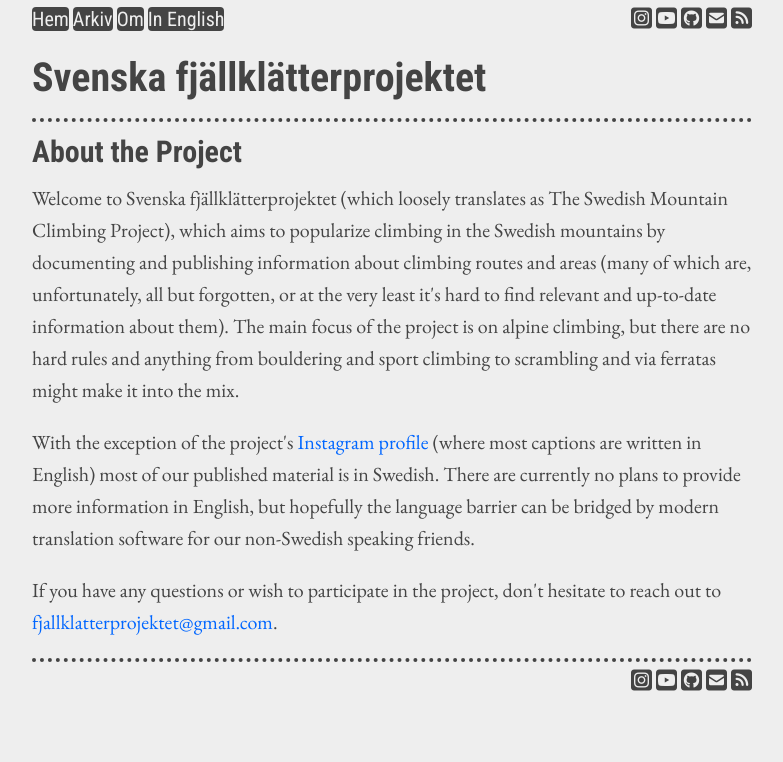
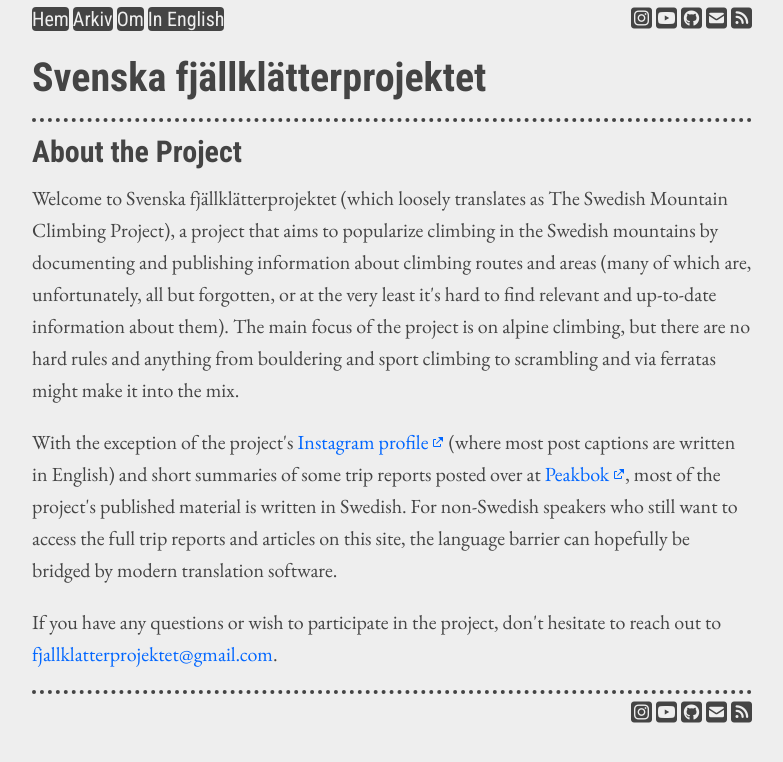
Before and after one commit to fjallklatterprojektet/fjallklatterprojektet.github.io, a Jekyll site: the page built from in_english.html, in a window 1280 px wide. Shown: the top 762 px of the page, without its empty margins (248-1031 px from the left). Built offline with Jekyll 4.4.1, drawn with Linux system fonts in a browser that asks for light colours.

Commit message:
Update In English page

```diff
--- a/in_english.html
+++ b/in_english.html
@@ -5,8 +5,8 @@ title: In English - Svenska fjällklätter&shy;projektet
 
 <h2>About the Project</h2>
 
-<p>Welcome to Svenska fjällklätterprojektet (which loosely translates as The Swedish Mountain Climbing Project), which aims to popularize climbing in the Swedish mountains by documenting and publishing information about climbing routes and areas (many of which are, unfortunately, all but forgotten, or at the very least it's hard to find relevant and up-to-date information about them). The main focus of the project is on alpine climbing, but there are no hard rules and anything from bouldering and sport climbing to scrambling and via ferratas might make it into the mix.</p>
+<p>Welcome to Svenska fjällklätterprojektet (which loosely translates as The Swedish Mountain Climbing Project), a project that aims to popularize climbing in the Swedish mountains by documenting and publishing information about climbing routes and areas (many of which are, unfortunately, all but forgotten, or at the very least it's hard to find relevant and up-to-date information about them). The main focus of the project is on alpine climbing, but there are no hard rules and anything from bouldering and sport climbing to scrambling and via ferratas might make it into the mix.</p>
 
-<p>With the exception of the project's <a href="http://instagram.com/_u/{{ site.instagram_username }}/">Instagram profile</a> (where most captions are written in English) most of our published material is in Swedish. There are currently no plans to provide more information in English, but hopefully the language barrier can be bridged by modern translation software for our non-Swedish speaking friends.</p>
+<p>With the exception of the project's <a href="http://instagram.com/_u/{{ site.instagram_username }}/" class="external">Instagram profile</a> (where most post captions are written in English) and short summaries of some trip reports posted over at <a href="https://peakbook.org/Fj%C3%A4llkl%C3%A4tterprojektet" class="external">Peakbok</a>, most of the project's published material is written in Swedish. For non-Swedish speakers who still want to access the full trip reports and articles on this site, the language barrier can hopefully be bridged by modern translation software.</p>
 
 <p>If you have any questions or wish to participate in the project, don't hesitate to reach out to <a href="mailto:fjallklatterprojektet@gmail.com">fjallklatterprojektet@gmail.com</a>.</p>
```
